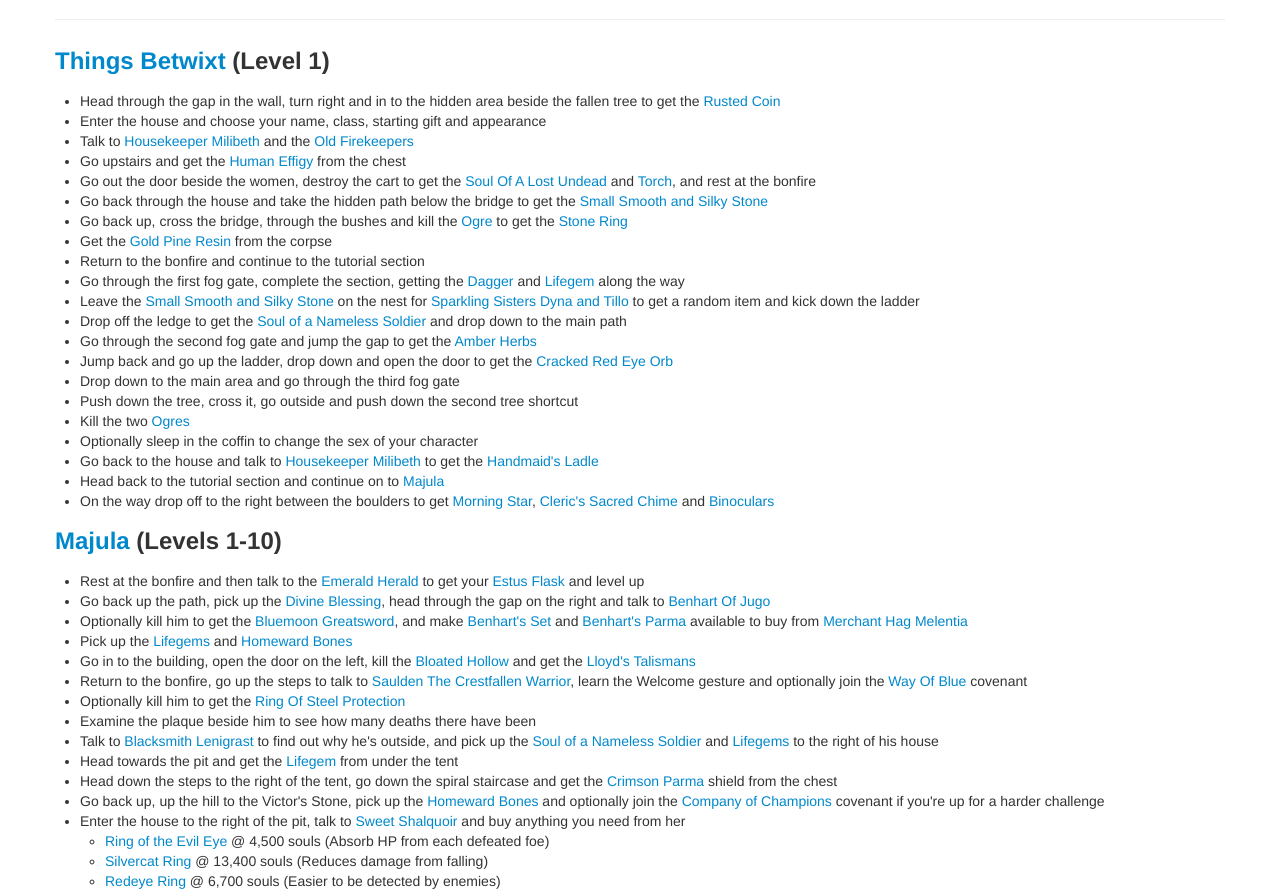
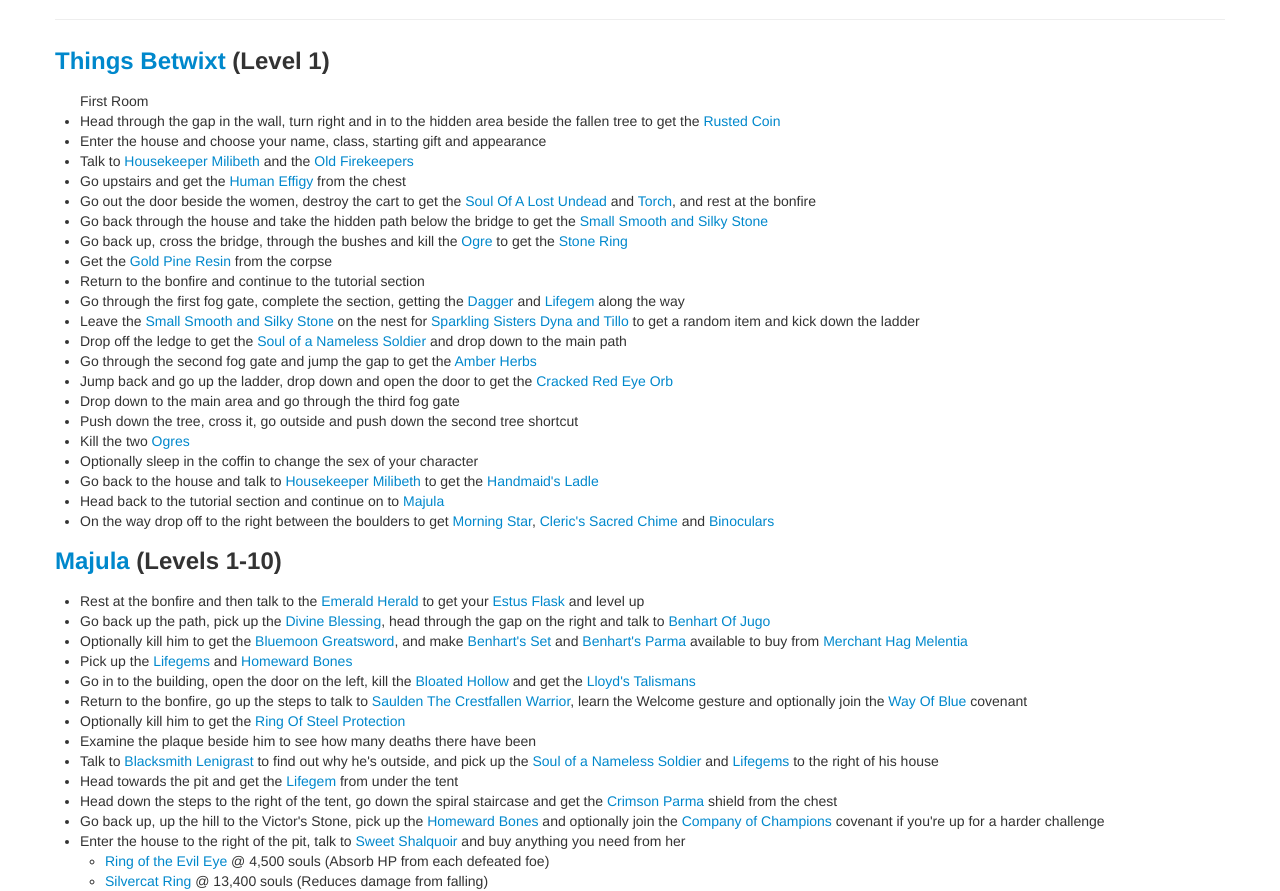
Before and after one commit to edherbs135/darksouls2sotfs, a plain HTML site: page index.html in a window 1280 px wide. Shown: the part 905-1796 px from the top of the page. Drawn offline with Linux system fonts and the light colour scheme; a script that the page names is missing.

Commit message:
Update index.html

```diff
--- a/index.html
+++ b/index.html
@@ -100,6 +100,7 @@
 
                 <h3><a id="Things_Betwixt" href="http://darksouls2.wikidot.com/things-betwixt">Things Betwixt</a> (Level 1) <span id="playthrough_totals_1"></span></h3>
                 <ul>
+                    First Room
                     <li data-id="playthrough_1_1">Head through the gap in the wall, turn right and in to the hidden area beside the fallen tree to get the <a href="http://darksouls2.wikidot.com/rusted-coin">Rusted Coin</a></li>
                     <li data-id="playthrough_1_2">Enter the house and choose your name, class, starting gift and appearance</li>
                     <li data-id="playthrough_1_3">Talk to <a href="http://darksouls2.wikidot.com/housekeeper-milibeth">Housekeeper Milibeth</a> and the <a href="http://darksouls2.wikidot.com/old-firekeepers">Old Firekeepers</a></li>
```
